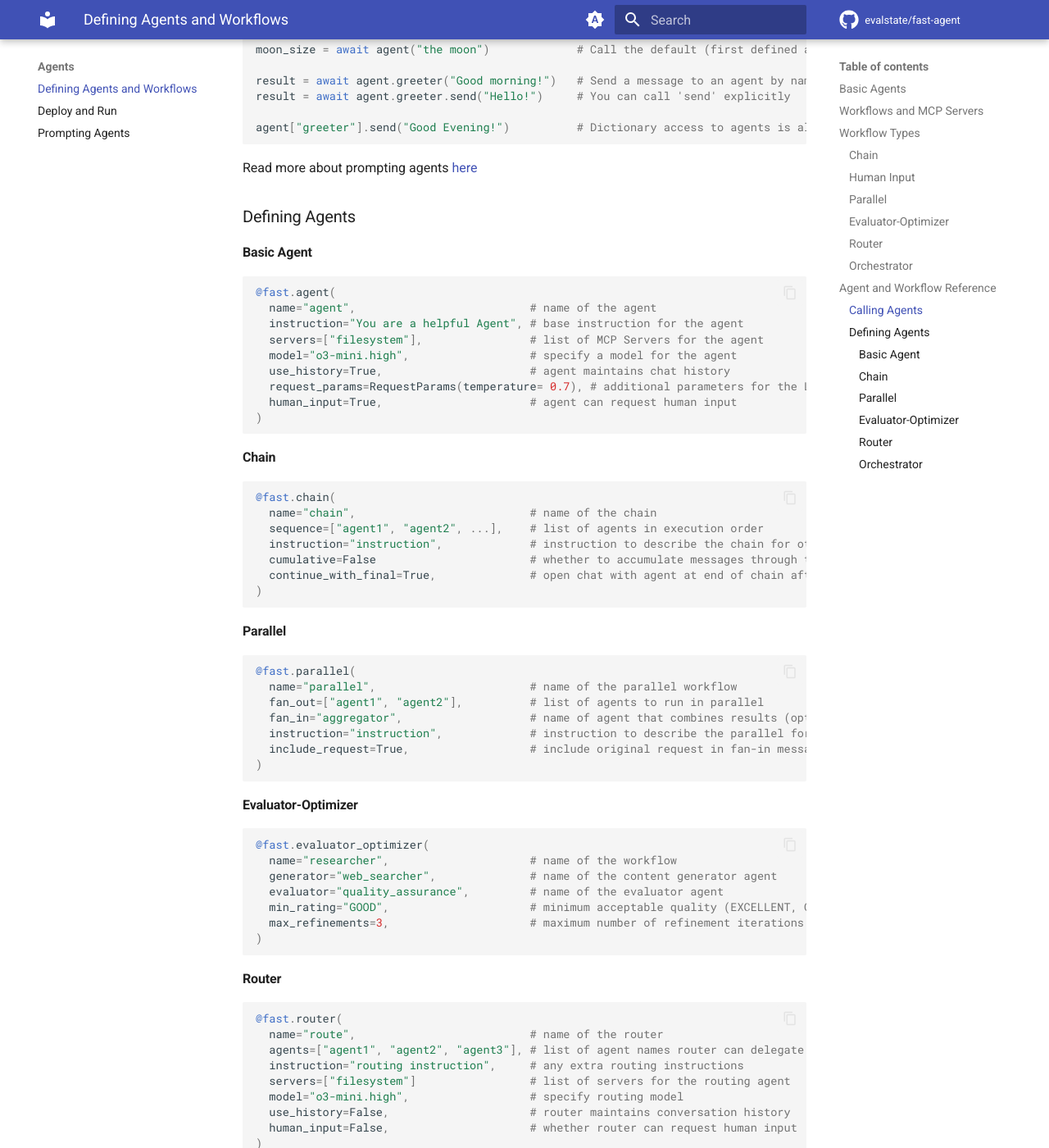
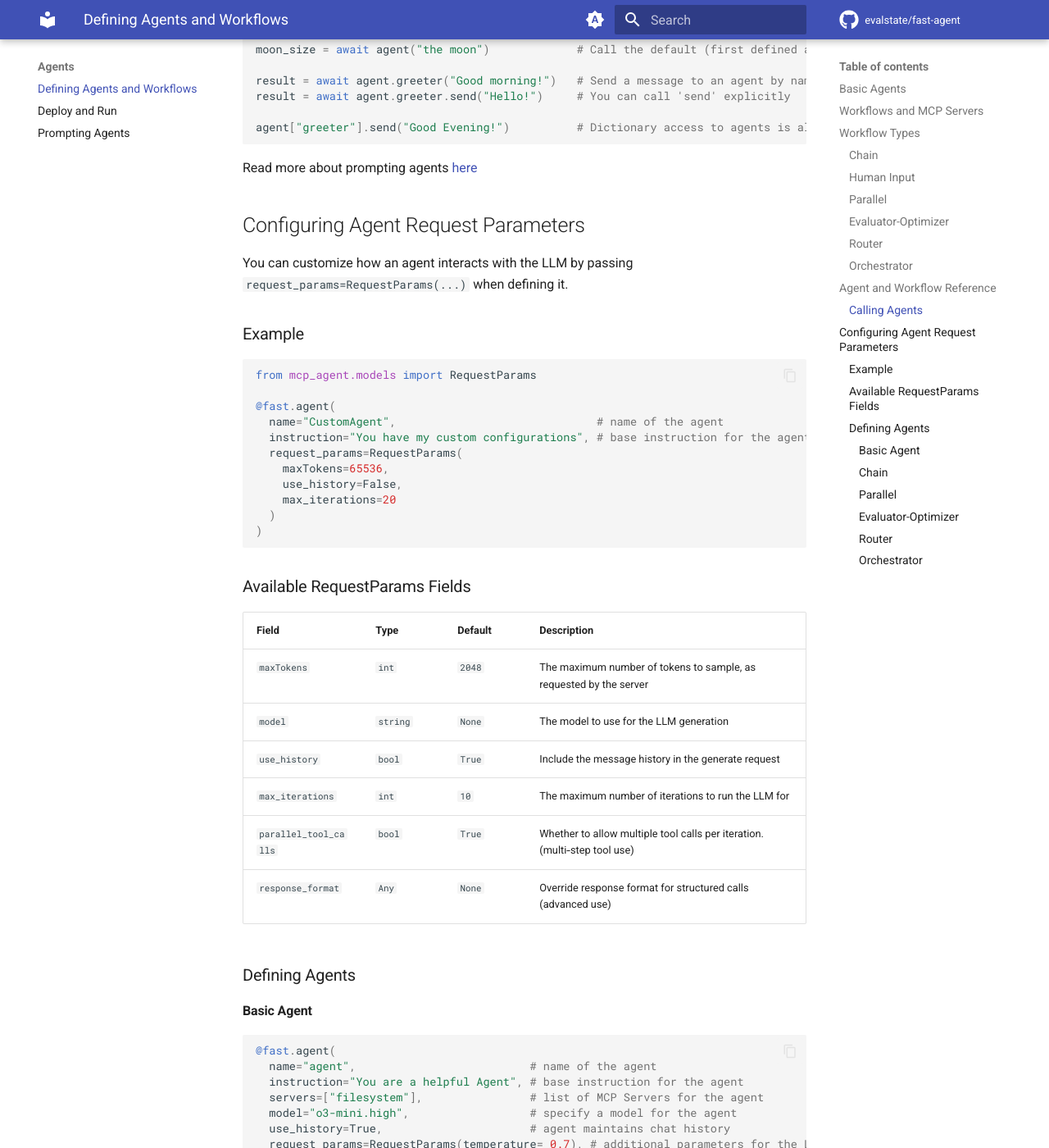
Before and after one commit to evalstate/fast-agent-docs, an MkDocs documentation site: the page built from docs/agents/defining.md, in a window 1280 px wide and 1400 px high, scrolled down 5397 px. Shown: the whole window at 82% size. Built offline with MkDocs 1.6.1 and Material for MkDocs 9.7.7, drawn with Linux system fonts in a browser that asks for light colours; comment, search, counter and statistics services are not loaded.

Commit message:
document RequestParams for custom agent configs
Documented how to enable setting maxTokens, model, iterations, and more via RequestParams in agent definitions.

````diff
--- a/docs/agents/defining.md
+++ b/docs/agents/defining.md
@@ -239,6 +239,39 @@ agent["greeter"].send("Good Evening!")          # Dictionary access to agents is
 
 Read more about prompting agents [here](prompting.md)
 
+## Configuring Agent Request Parameters
+
+You can customize how an agent interacts with the LLM by passing `request_params=RequestParams(...)` when defining it.
+
+### Example
+
+```python
+from mcp_agent.models import RequestParams
+
+@fast.agent(
+  name="CustomAgent",                              # name of the agent
+  instruction="You have my custom configurations", # base instruction for the agent
+  request_params=RequestParams(
+    maxTokens=65536,
+    use_history=False,
+    max_iterations=20
+  )
+)
+```
+
+### Available RequestParams Fields
+
+| Field                 | Type     | Default | Description                                                                |
+| --------------------- | -------- | ------- | -------------------------------------------------------------------------- |
+| `maxTokens`           | `int`    | `2048`  | The maximum number of tokens to sample, as requested by the server         |
+| `model`               | `string` | `None`  | The model to use for the LLM generation                                    |
+| `use_history`         | `bool`   | `True`  | Include the message history in the generate request                        |
+| `max_iterations`      | `int`    | `10`    | The maximum number of iterations to run the LLM for                        |
+| `parallel_tool_calls` | `bool`   | `True`  | Whether to allow multiple tool calls per iteration. (multi‑step tool use)  |
+| `response_format`     | `Any`    | `None`  | Override response format for structured calls (advanced use)               |
+
+
+
 ### Defining Agents
 
 #### Basic Agent
````
